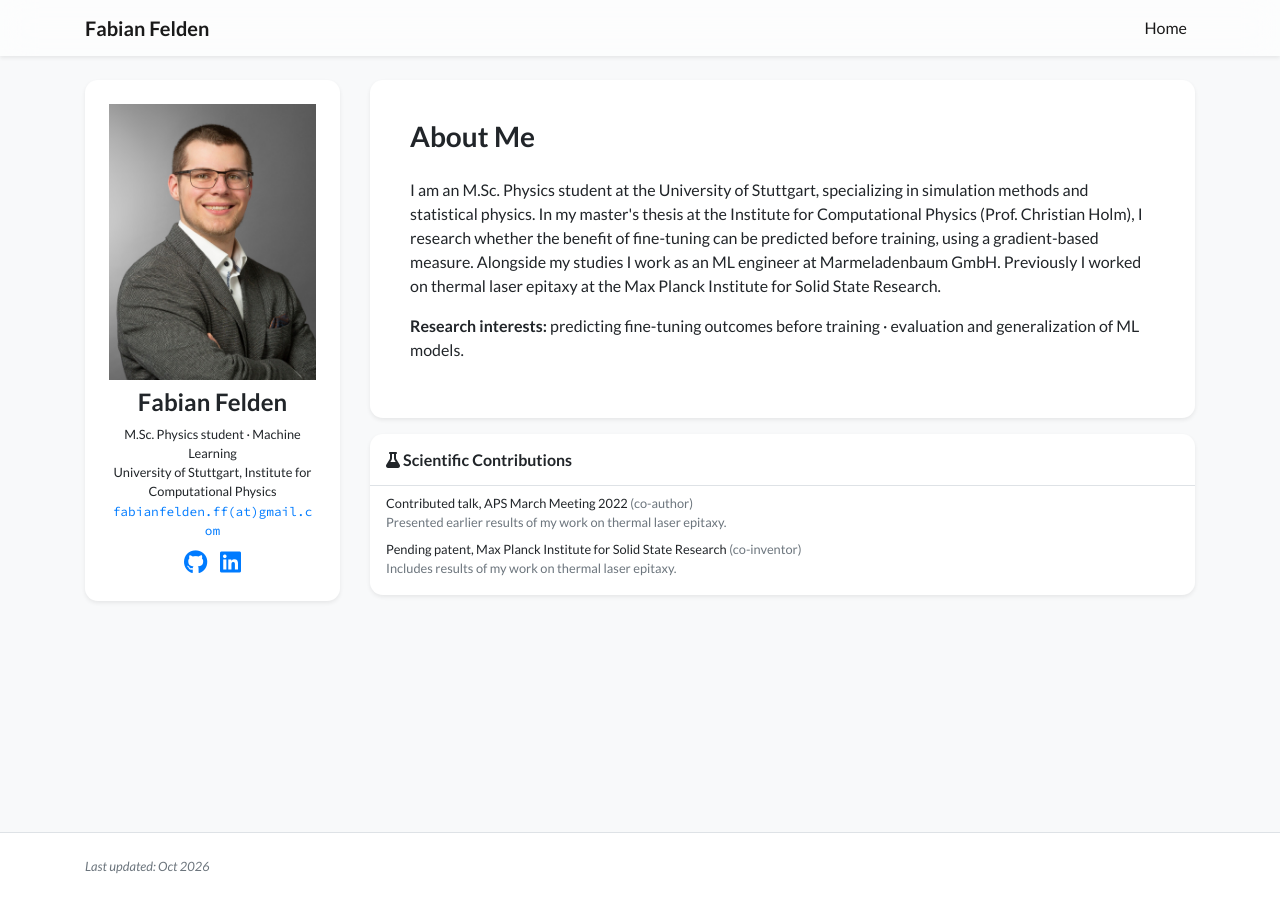
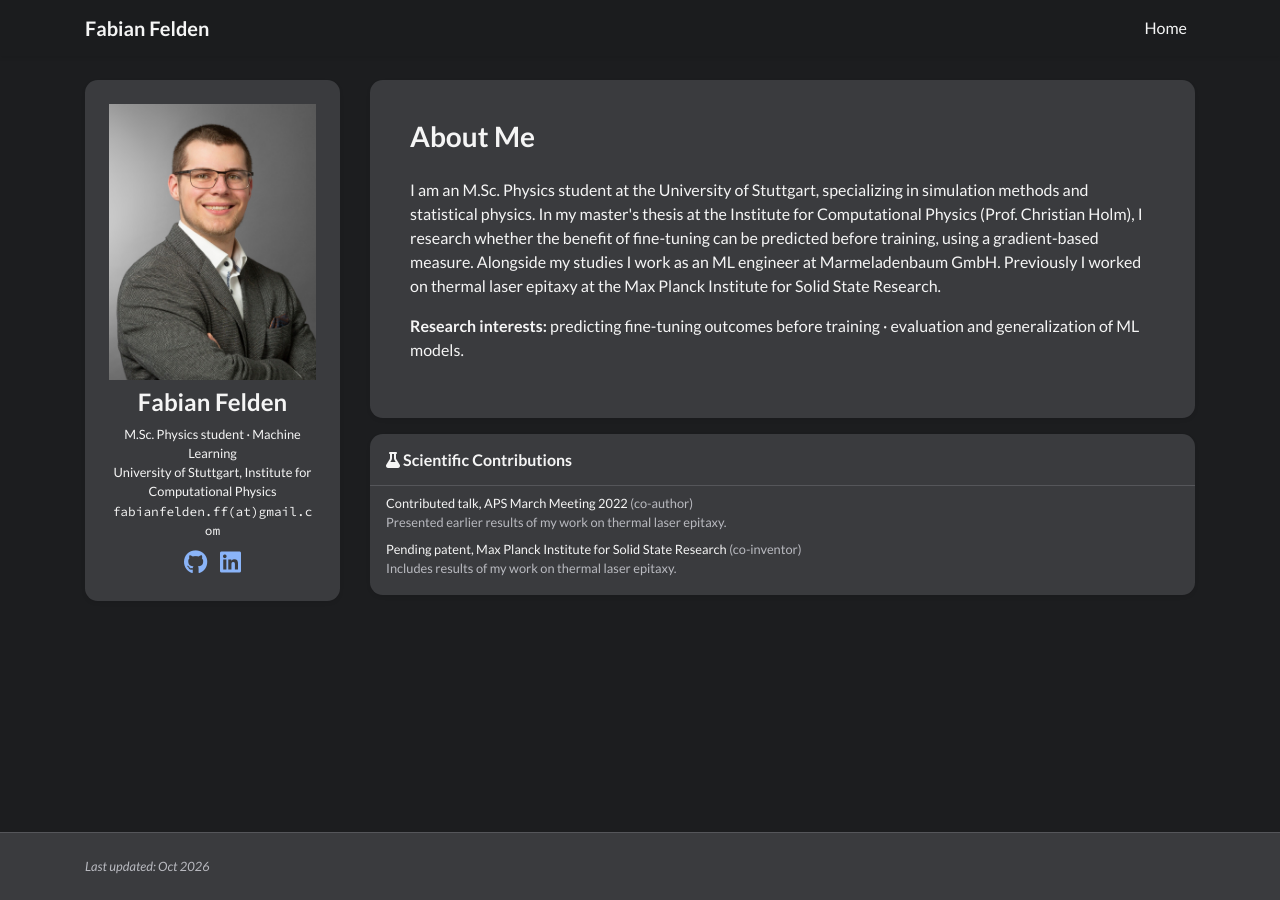
Before and after one commit to ffelden/ffelden.github.io, a Jekyll site: the page built from index.html, in a window 1280 px wide. Built offline with Jekyll 4.4.1, drawn with Linux system fonts in a browser that asks for light colours; nearby versions of some CDN libraries; a style sheet for code colours, icons or effects is not loaded.

Commit message:
Switch to dark theme: dark grey background, light grey tiles, white text
Also add missing col-12 base class on the two top-level grid columns so
they stack full-width below the md breakpoint (Bootstrap correctness fix).

Co-Authored-By: Claude Opus 5 <noreply@anthropic.com>

```diff
--- a/assets/css/global.css
+++ b/assets/css/global.css
@@ -150,3 +150,56 @@ div.lazy {
         transition: none;
     }
 }
+
+/* Dark theme: dark grey background, light grey tiles, white text */
+body,
+body.bg-light,
+.bg-light {
+    background-color: #1c1d1f !important;
+    color: #f5f5f5;
+}
+
+.card,
+.bg-white,
+footer.bg-white {
+    background-color: #3a3b3e !important;
+    color: #f5f5f5 !important;
+}
+
+.text-muted {
+    color: #b9bac0 !important;
+}
+
+.border-gray,
+.border-bottom,
+.border-top {
+    border-color: #55565a !important;
+}
+
+a {
+    color: #8ab4f8;
+}
+
+a:hover,
+a:focus {
+    color: #aecbfa;
+}
+
+.navbar {
+    background-color: rgba(28, 29, 31, 0.85) !important;
+}
+
+.navbar-brand,
+.navbar-toggler,
+.nav-link {
+    color: #f5f5f5 !important;
+}
+
+.nav-link.active {
+    font-weight: 700;
+    color: #ffffff !important;
+}
+
+.email-text {
+    color: #f5f5f5;
+}
--- a/index.html
+++ b/index.html
@@ -5,10 +5,10 @@ navbar_title: Home
 ---
 
 <div class="row">
-    <div class="col-lg-3 col-md-4">
+    <div class="col-12 col-lg-3 col-md-4">
         {% include widgets/profile_card_mini.html %}
     </div>
-    <div class="col-lg-9 col-md-8">
+    <div class="col-12 col-lg-9 col-md-8">
 
         {% include widgets/profile_card_bio_only.html %}
 
```
